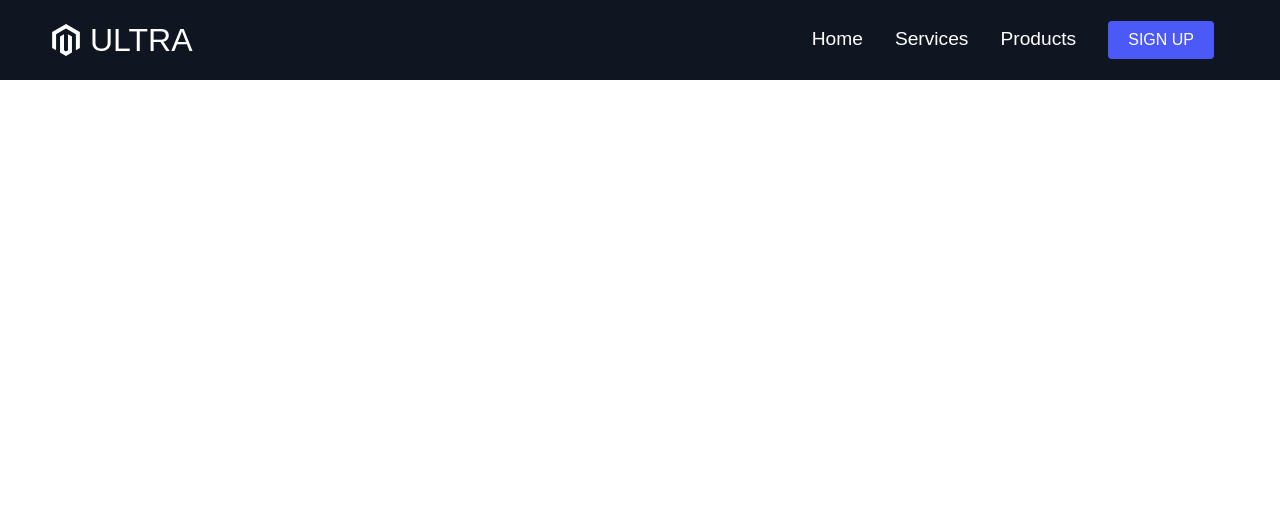
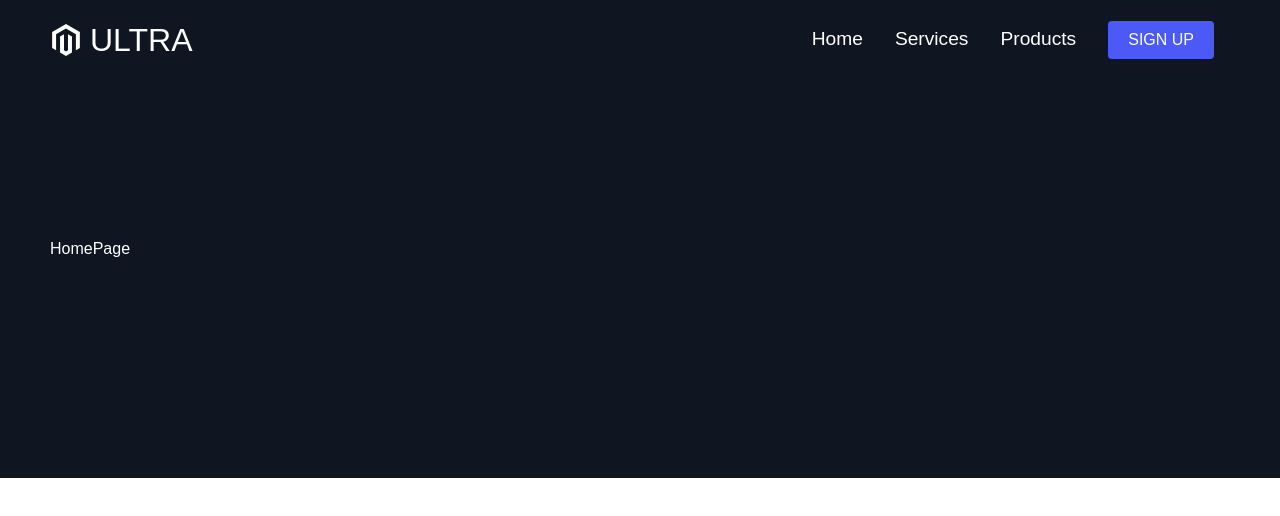
Before and after one commit to hvoyka/react-ultra, a React (Create React App) app: page / in a window 1280 px wide. Shown: the top 516 px of the page. Built offline with nearby package versions, Linux system fonts and the light colour scheme; the HTML template or start-up script is replaced by a standard one.

Commit message:
create InfoSection component, and some small components in it; create Data.js with settings for this component

```diff
--- a/src/App.js
+++ b/src/App.js
@@ -1,14 +1,18 @@
 
 import React from 'react';
 import GlobalStyle from './globalStyles'
-import { BrowserRouter as Router, Switch, Route} from 'react-router-dom';
-import {Navbar} from './components';
+import { BrowserRouter as Router, Switch, Route } from 'react-router-dom';
+import { Navbar } from './components';
+import Home from './pages/HomePage/Home';
 
 function App() {
   return (
     <Router>
-      <GlobalStyle/>
-        <Navbar/>
+      <GlobalStyle />
+      <Navbar />
+      <Switch>
+        <Route path='/' exact component={Home}/>
+      </Switch>
     </Router>
   );
 }
--- /dev/null
+++ b/src/components/InfoSection/InfoSection.elements.js
@@ -0,0 +1,41 @@
+import styled from 'styled-components';
+
+export const InfoSec = styled.div`
+  color: #fff;
+  padding: 160px 0;
+  background-color: ${({lightBg}) => (lightBg ? '#fff' : '#101522')};
+`;
+
+export const InfoRow = styled.div`
+  display: flex;
+  margin: 0 -15px -15px -15px;
+  flex-wrap: wrap;
+  align-items: center;
+  flex-direction: ${({imgStart}) => (imgStart ? 'row-reverse' : 'row')};
+`;
+
+export const InfoColumn = styled.div`
+  margin-bottom: 15px;
+  padding-right: 15px;
+  padding-left: 15px;
+  flex: 1;
+  max-width: 50%;
+  flex-basis: 50%;
+
+  @media screen and (max-width: 768px) {
+    max-width: 100%;
+    flex-basis: 100%;
+    display: flex;
+    justify-content: center;
+  }
+`;
+
+export const TextWrapper = styled.div`
+  max-width: 540px;
+  padding-top: 0;
+  padding-bottom: 60px;
+
+  @media screen and (max-wdith: 768px) {
+    padding-bottom: 65px;
+  }
+`;
--- /dev/null
+++ b/src/components/InfoSection/InfoSection.js
@@ -0,0 +1,23 @@
+import React from 'react';
+import { Container } from '../../globalStyles';
+import { InfoSec, InfoRow, InfoColumn, TextWrapper } from './InfoSection.elements';
+
+const InfoSection = ({ lightBg, imgStart}) => {
+  return (
+    <>
+      <InfoSec lightBg={lightBg}>
+        <Container>
+          <InfoRow imgStart={imgStart}>
+            <InfoColumn>
+              <TextWrapper>
+               HomePage
+              </TextWrapper>
+            </InfoColumn>
+          </InfoRow>
+        </Container>
+      </InfoSec>
+    </>
+  )
+}
+
+export default InfoSection;
--- a/src/components/index.js
+++ b/src/components/index.js
@@ -1 +1,2 @@
-export {default as Navbar} from './Navbar/Navbar'
+export {default as Navbar} from './Navbar/Navbar';
+export {default as InfoSection} from './InfoSection/InfoSection';
--- /dev/null
+++ b/src/pages/HomePage/Data.js
@@ -0,0 +1,3 @@
+export const homeObjOne = {
+  light: false
+}
--- /dev/null
+++ b/src/pages/HomePage/Home.js
@@ -0,0 +1,13 @@
+import React from 'react';
+import {InfoSection} from '../../components';
+import {homeObjOne} from './Data';
+
+const Home = () => {
+  return (
+    <>
+      <InfoSection {...homeObjOne} />
+    </>
+  )
+}
+
+export default Home
```
